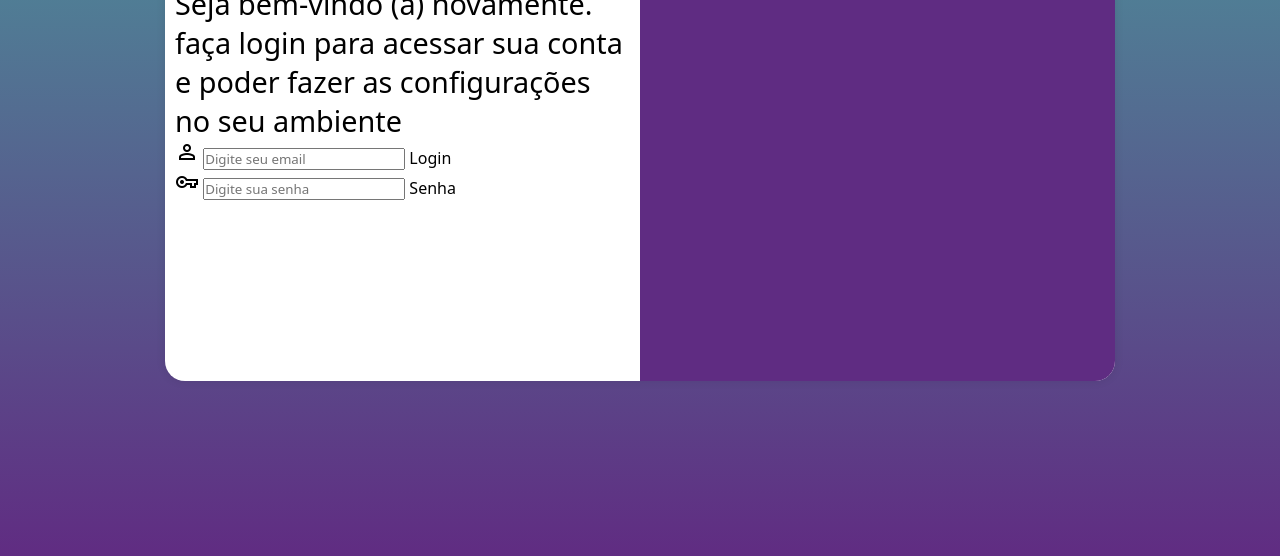
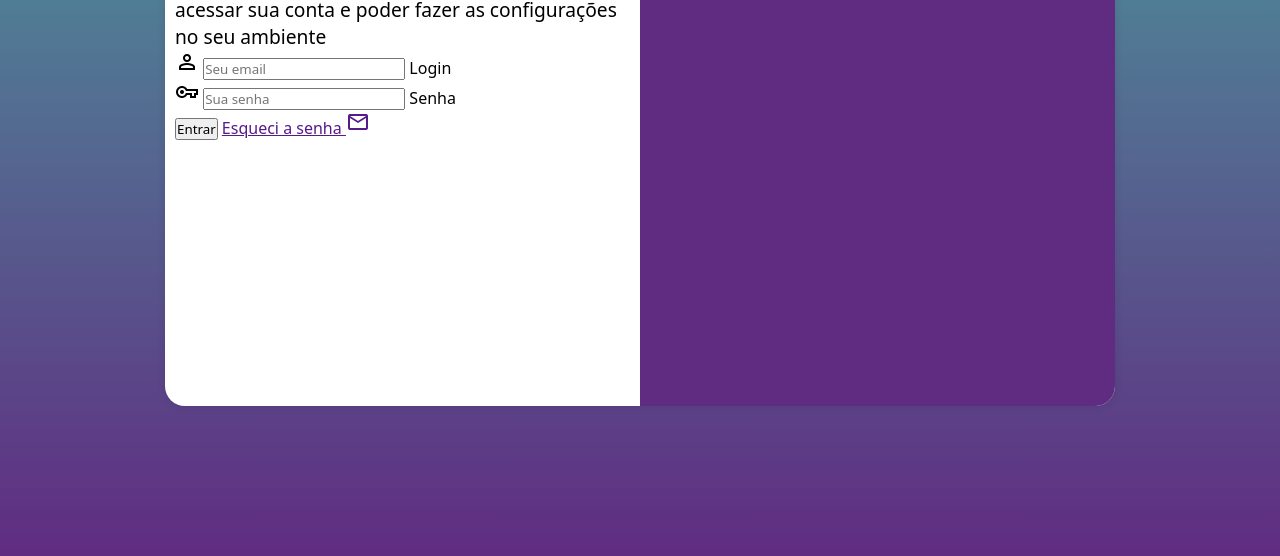
Before and after one commit to Yunussadjalo/projeto-login, a plain HTML site: page index.html in a window 1280 px wide. Shown: the part 244-800 px from the top of the page. Drawn offline with nearby package versions, Linux system fonts and the light colour scheme.

Commit message:
atualizei formulario

```diff
--- a/estilos/media-query.css
+++ b/estilos/media-query.css
@@ -50,7 +50,7 @@
 
 
     section#login > div#formulario > p {
-        font-size: 1.8em ;
+        font-size: 1.2em ;
     }
 
  }
--- a/estilos/style.css
+++ b/estilos/style.css
@@ -34,8 +34,8 @@ section#login {
 
     transition: width 0.3s ease-in-out, height 0.3s ease-in-out;
 
-    width: 250px;
-    height: 450px;
+    width: 300px;
+    height: 500px;
     background-color: white;
     border-radius: 20px;
     box-shadow: 0px 0px 10px rgba(0, 0, 0, 0.1);
@@ -55,4 +55,9 @@ section#login > div#formulario {
 
 section#login > div#formulario > h1 {
     text-align: center;
+    margin-bottom: 10px;
 }
+section#login > div#formulario > p {
+    font-size: 0.8em;
+
+}
--- a/index.html
+++ b/index.html
@@ -18,21 +18,22 @@
             <div id="formulario">
                 <h1>Login</h1>
                 <p>Seja bem-vindo (a) novamente. faça login para acessar sua conta e poder fazer as configurações no seu ambiente</p>
-                <form action="login.php" method="post">
+                <form action="login.php" method="post" autocomplete="on">
                     <div class="campo">
                         <span class="material-symbols-outlined">person</span>
-                        <input type="email" name="login" id="ilogin" placeholder="Digite seu email" required maxlength="30">
+                        <input type="email" name="login" id="ilogin" placeholder="Seu email" required maxlength="30" autocomplete="email">
                         <label for="ilogin">Login</label>
                     </div>
 
                     <div class="campo">
                         <span class="material-symbols-outlined">vpn_key</span>
-                        <input type="password" name="senha" id="isenha" placeholder="Digite sua senha" required minlength="8" maxlength="20">
+                        <input type="password" name="senha" id="isenha" placeholder="Sua senha" required minlength="8" maxlength="20" autocomplete="current-password" requered>
                         <label for="isenha">Senha</label>
                     </div>
-
-
-
+                    <input type="submit" value="Entrar">
+                    <a href="">Esqueci a senha
+                    <span class="material-symbols-outlined">mail</span>
+                    </a>
                 </form>
 
             </div>
```
